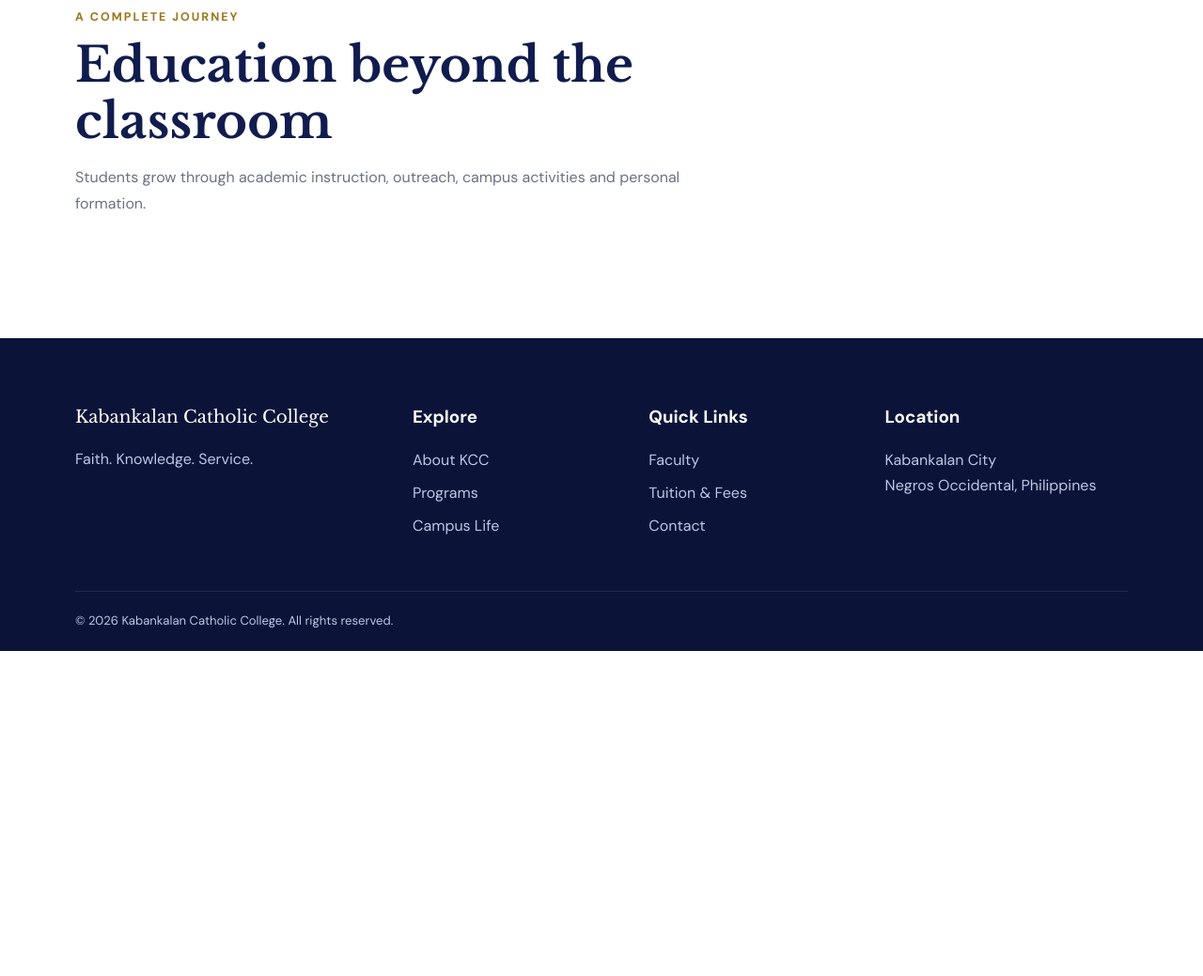
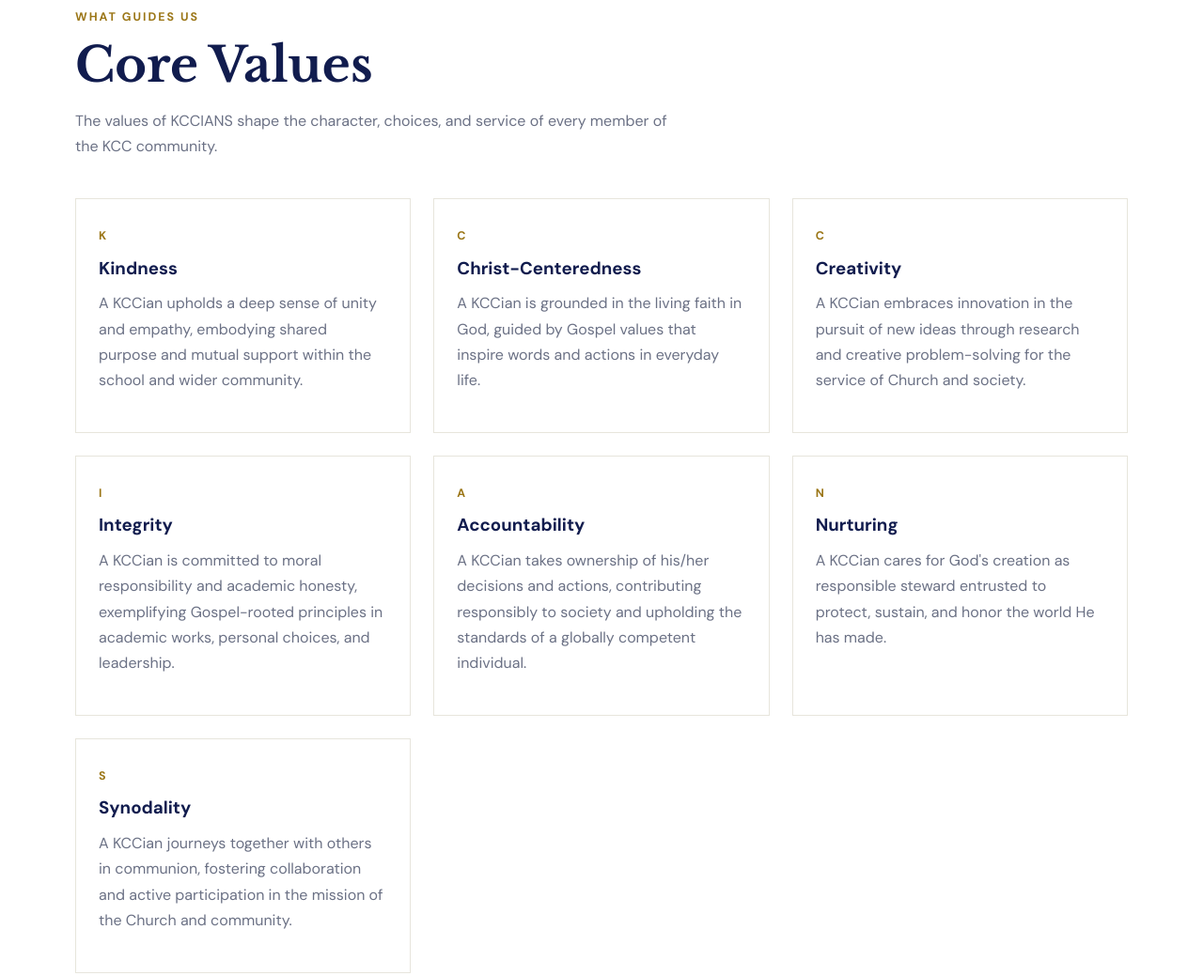
Before and after one commit to giandistajo21-bit/Distajo-project-2, a plain HTML site: page about.html in a window 1280 px wide. Shown: the part 1862-2901 px from the top of the page at 94% size. Before the commit the page ends 2555 px from the top, so only its background shows below. Drawn offline with nearby package versions, Linux system fonts and the light colour scheme.

Commit message:
adding core values

```diff
--- a/about.html
+++ b/about.html
@@ -10,8 +10,19 @@
 <section class="section bg-cream"><div class="container"><div class="section-heading"><span class="eyebrow">Our purpose</span><h2>Mission, vision and values</h2></div><div class="cards">
 <article class="card"><div class="card-body"><span class="eyebrow">01</span><h3>Vision</h3><p>Kabankalan Catholic College, Inc., as builder of the future, is a Christ-centered learning community of accountable and socially responsible individuals, that leads positive change, responds to and serves the mission of the Diocese, the nation, and the world.</p></div></article>
 <article class="card"><div class="card-body"><span class="eyebrow">02</span><h3>Mission</h3><p>KCC commits to provide quality and inclusive Catholic education, rooted in the Gospel and driven by innovative research and meaningful community engagements, empowering its members to become effective agents of societal transformation.</p></div></article>
-<article class="card"><div class="card-body"><span class="eyebrow">03</span><h3>Our Values</h3><p>Faith, excellence, respect, responsibility, service and a lifelong commitment to learning.</p></div></article>
 </div></div></section>
+<section class="section"><div class="container">
+  <div class="section-heading"><span class="eyebrow">What guides us</span><h2>Core Values</h2><p>The values of KCCIANS shape the character, choices, and service of every member of the KCC community.</p></div>
+  <div class="cards">
+    <article class="card"><div class="card-body"><span class="eyebrow">K</span><h3>Kindness</h3><p>A KCCian upholds a deep sense of unity and empathy, embodying shared purpose and mutual support within the school and wider community.</p></div></article>
+    <article class="card"><div class="card-body"><span class="eyebrow">C</span><h3>Christ-Centeredness</h3><p>A KCCian is grounded in the living faith in God, guided by Gospel values that inspire words and actions in everyday life.</p></div></article>
+    <article class="card"><div class="card-body"><span class="eyebrow">C</span><h3>Creativity</h3><p>A KCCian embraces innovation in the pursuit of new ideas through research and creative problem-solving for the service of Church and society.</p></div></article>
+    <article class="card"><div class="card-body"><span class="eyebrow">I</span><h3>Integrity</h3><p>A KCCian is committed to moral responsibility and academic honesty, exemplifying Gospel-rooted principles in academic works, personal choices, and leadership.</p></div></article>
+    <article class="card"><div class="card-body"><span class="eyebrow">A</span><h3>Accountability</h3><p>A KCCian takes ownership of his/her decisions and actions, contributing responsibly to society and upholding the standards of a globally competent individual.</p></div></article>
+    <article class="card"><div class="card-body"><span class="eyebrow">N</span><h3>Nurturing</h3><p>A KCCian cares for God's creation as responsible steward entrusted to protect, sustain, and honor the world He has made.</p></div></article>
+    <article class="card"><div class="card-body"><span class="eyebrow">S</span><h3>Synodality</h3><p>A KCCian journeys together with others in communion, fostering collaboration and active participation in the mission of the Church and community.</p></div></article>
+  </div>
+</div></section>
 <section class="section"><div class="container"><div class="section-heading"><span class="eyebrow">A complete journey</span><h2>Education beyond the classroom</h2><p>Students grow through academic instruction, outreach, campus activities and personal formation.</p></div></div></section>
 </main>
 <footer class="footer"><div class="container footer-grid"><div><div class="footer-brand">Kabankalan Catholic College</div><p>Faith. Knowledge. Service.</p></div><div><h3>Explore</h3><ul><li><a href="about.html">About KCC</a></li><li><a href="courses.html">Programs</a></li><li><a href="events.html">Campus Life</a></li></ul></div><div><h3>Quick Links</h3><ul><li><a href="trainers.html">Faculty</a></li><li><a href="pricing.html">Tuition & Fees</a></li><li><a href="contact.html">Contact</a></li></ul></div><div><h3>Location</h3><p>Kabankalan City<br>Negros Occidental, Philippines</p></div></div><div class="container footer-bottom">© 2026 Kabankalan Catholic College. All rights reserved.</div></footer>
```
